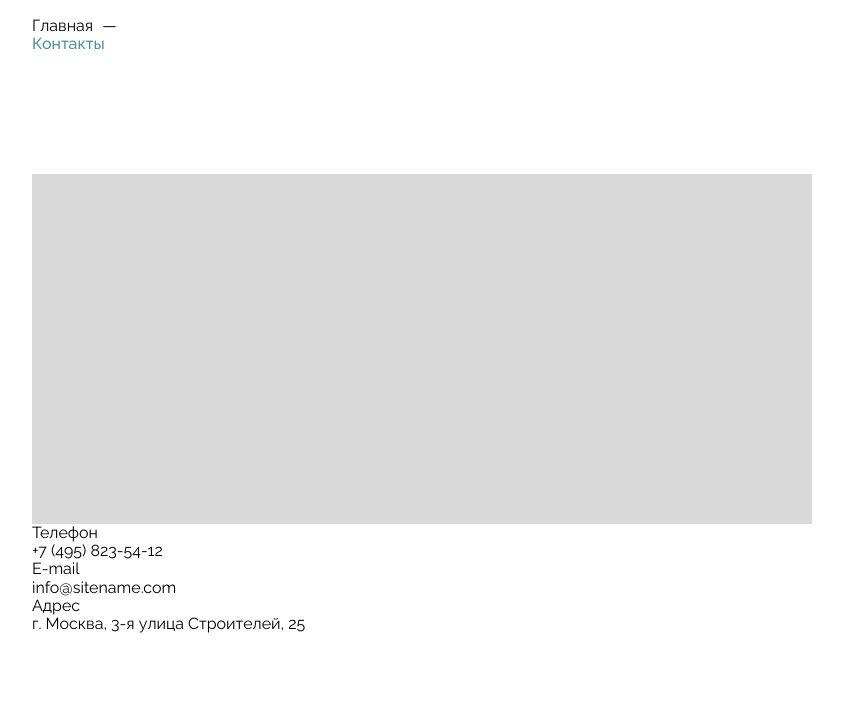
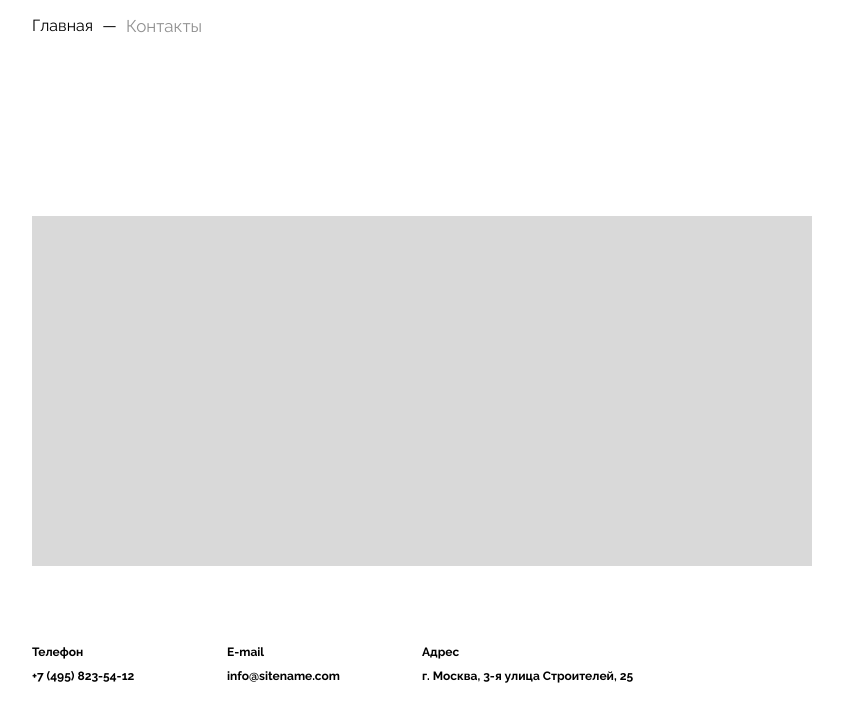
Before and after one commit to sowlushka/womizing, a plain HTML site: page contacts.html in a window 1280 px wide. Shown: the part 246-950 px from the top of the page, without its empty margins (218-1061 px from the left). Drawn offline with Linux system fonts and the light colour scheme.

Commit message:
доделала часть

```diff
--- a/assets/css/contacts.css
+++ b/assets/css/contacts.css
@@ -2,6 +2,10 @@
     display: grid;
     width: 100%;
     height: 100%;
+}
+
+.menu {
+    display: flex;
 }
 
 h1 {
@@ -14,12 +18,12 @@ h1 {
     width: 100%;
     height: 350px;
     background-color: #D9D9D9;
-    margin-top: 120px;
+    margin-top: 180px;
 }
 
 .form {
     width: 350px;
-    margin-top: 50px;
+    margin-top: 150px;
 }
 
 h3 {
@@ -32,11 +36,13 @@ h3 {
     border: none;
     border-bottom: 1.5px solid #000000;
     padding: 10px 0 10px 0;
+    outline: none;
 }
 
 ::placeholder {
     font-size: 14px;
 }
+
 
 .form textarea {
     width: 100%;
@@ -44,6 +50,9 @@ h3 {
     border: none;
     border-bottom: 1px solid #000000;
     padding-top: 20px;
+    background-color: transparent;
+    outline: none;
+    resize: none;
 }
 
 .send {
@@ -60,3 +69,18 @@ h3 {
 .send:hover {
     opacity: 0.9;
 }
+
+.contact-ways {
+    display: grid;
+    width: 100%;
+    grid-template-columns: 1fr 1fr 2fr;
+    grid-template-rows: 55px;
+    margin-top: 70px;
+    font-size: 12px;
+    font-weight: bold;
+}
+
+.telephone p, .email p, .address p {
+    display: block;
+    margin: 10px 0 10px 0;
+}
--- a/contacts.html
+++ b/contacts.html
@@ -85,18 +85,29 @@
     <div class="contacts-container">
     <header>
         <h1>Контакты</h1>
-        <div>
+        <div class="menu">
             <a href="index.html">Главная</a>&ensp;&mdash;&ensp;
-            <div class="link-current">Контакты</div>
+            <div class="curr-page-position">Контакты</div>
         </div>
     </header>
     <div id="rectangle"></div>
-    <div>Телефон</div>
-    <div>+7 (495) 823-54-12</div>
-    <div>E-mail</div>
-    <div>info@sitename.com</div>
-    <div>Адрес</div>
-    <div>г. Москва, 3-я улица Строителей, 25</div>
+
+    <div class="contact-ways">
+    <div class="telephone">
+    <p>Телефон</p>
+    <p>+7 (495) 823-54-12</p>
+    </div>
+
+    <div class="email">
+    <p>E-mail</p>
+    <p>info@sitename.com</p>
+    </div>
+
+    <div class="address">
+    <p>Адрес</p>
+    <p>г. Москва, 3-я улица Строителей, 25</p>
+    </div>
+    </div>
 
     <form class="form">
         <h3>Напишите нам</h3>
```
